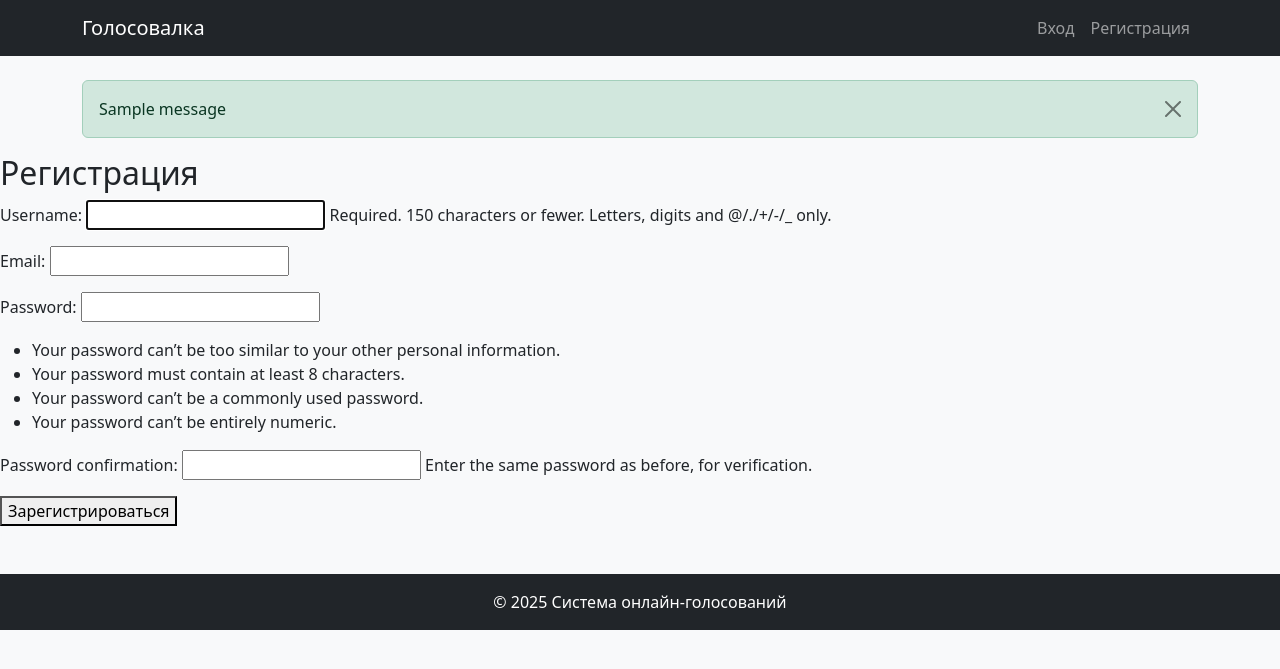
After one commit to Ibrakhim-Tur/voting_system, a Django app: page /register/ in a window 1280 px wide. The commit adds this page. Shown: the top 669 px of the page. Run offline with Django 4.2, Linux system fonts and the light colour scheme; tables that the repository leaves empty hold one stand-in row (values such as "Sample post"); one stand-in notice (Sample message) is shown.

Commit message:
Week 2: Реализована система регистрации и голосования. Добавлено: - Формы RegisterForm и VoteForm - Шаблоны: login/register/results - Защита от повторного голосования - Вывод результатов

```diff
--- a/polls/admin.py
+++ b/polls/admin.py
@@ -9,5 +9,3 @@ class ElectionAdmin(admin.ModelAdmin):
 @admin.register(Candidate)
 class CandidateAdmin(admin.ModelAdmin):
     list_display = ('name', 'election', 'votes')
-
-admin.site.register(Vote)
--- /dev/null
+++ b/polls/forms.py
@@ -0,0 +1,22 @@
+from django import forms
+from django.contrib.auth.forms import UserCreationForm
+from django.contrib.auth.models import User
+
+class RegisterForm(UserCreationForm):
+    email = forms.EmailField()
+
+    class Meta:
+        model = User
+        fields = ['username', 'email', 'password1', 'password2']
+from .models import Election, Candidate
+
+class VoteForm(forms.Form):
+    candidate = forms.ModelChoiceField(
+        queryset=Candidate.objects.none(),
+        widget=forms.RadioSelect
+    )
+
+    def __init__(self, *args, **kwargs):
+        election_id = kwargs.pop('election_id')
+        super().__init__(*args, **kwargs)
+        self.fields['candidate'].queryset = Candidate.objects.filter(election_id=election_id)
--- /dev/null
+++ b/polls/templates/polls/base.html
@@ -0,0 +1,55 @@
+<!DOCTYPE html>
+<html lang="ru">
+<head>
+    <meta charset="UTF-8">
+    <meta name="viewport" content="width=device-width, initial-scale=1">
+    <title>{% block title %}Система голосований{% endblock %}</title>
+    <link href="https://cdn.jsdelivr.net/npm/bootstrap@5.3.0/dist/css/bootstrap.min.css" rel="stylesheet">
+    <style>
+        body {
+            background-color: #f8f9fa;
+        }
+        .card {
+            transition: transform 0.2s;
+        }
+        .card:hover {
+            transform: translateY(-5px);
+        }
+    </style>
+</head>
+<body>
+    <nav class="navbar navbar-expand-lg navbar-dark bg-dark mb-4">
+        <div class="container">
+            <a class="navbar-brand" href="/">Голосовалка</a>
+            <div class="navbar-nav ms-auto">
+                {% if user.is_authenticated %}
+                    <span class="navbar-text me-3">Привет, {{ user.username }}!</span>
+                    <a class="nav-link" href="/logout">Выйти</a>
+                {% else %}
+                    <a class="nav-link" href="/login">Вход</a>
+                    <a class="nav-link" href="/register">Регистрация</a>
+                {% endif %}
+            </div>
+        </div>
+    </nav>
+
+    <div class="container">
+        {% for message in messages %}
+        <div class="alert alert-{{ message.tags }} alert-dismissible fade show">
+            {{ message }}
+            <button type="button" class="btn-close" data-bs-dismiss="alert"></button>
+        </div>
+        {% endfor %}
+    </div>
+
+    {% block content %}{% endblock %}
+
+    <footer class="bg-dark text-white mt-5 py-3">
+        <div class="container text-center">
+            &copy; {% now "Y" %} Система онлайн-голосований
+        </div>
+    </footer>
+
+    <script src="https://cdn.jsdelivr.net/npm/bootstrap@5.3.0/dist/js/bootstrap.bundle.min.js"></script>
+</body>
+</html>
--- /dev/null
+++ b/polls/templates/polls/register.html
@@ -0,0 +1,10 @@
+{% extends 'polls/base.html' %}
+
+{% block content %}
+<h2>Регистрация</h2>
+<form method="post">
+    {% csrf_token %}
+    {{ form.as_p }}
+    <button type="submit">Зарегистрироваться</button>
+</form>
+{% endblock %}
--- a/polls/views.py
+++ b/polls/views.py
@@ -1,6 +1,65 @@
+def vote(request, election_id):
+    election = get_object_or_404(Election, id=election_id)
+    if Vote.objects.filter(user=request.user, election=election).exists():
+        return HttpResponse("Вы уже голосовали в этом опросе!", status=400)
 from django.shortcuts import render
 from .models import Election
 
 def home(request):
     elections = Election.objects.filter(is_active=True)
     return render(request, 'polls/home.html', {'elections': elections})
+from .forms import RegisterForm
+
+def register(request):
+    if request.method == 'POST':
+        form = RegisterForm(request.POST)
+        if form.is_valid():
+            form.save()
+            return redirect('login')
+    else:
+        form = RegisterForm()
+    return render(request, 'polls/register.html', {'form': form})
+from .forms import VoteForm
+
+def vote(request, election_id):
+    election = get_object_or_404(Election, id=election_id)
+    if request.method == 'POST':
+        form = VoteForm(request.POST, election_id=election_id)
+        if form.is_valid():
+            candidate = form.cleaned_data['candidate']
+            Vote.objects.create(
+                user=request.user,
+                election=election,
+                candidate=candidate
+            )
+            return redirect('results', election_id=election.id)
+    else:
+        form = VoteForm(election_id=election_id)
+    return render(request, 'polls/vote.html', {'form': form, 'election': election})
+from django.db.models import Count
+
+def results(request, election_id):
+    election = get_object_or_404(Election, id=election_id)
+    candidates = Candidate.objects.filter(election=election).annotate(
+        total_votes=Count('vote')
+    )
+    return render(request, 'polls/results.html', {
+        'election': election,
+        'candidates': candidates
+    })
+from django.shortcuts import render
+from .models import Election
+from django.shortcuts import render
+from .models import Election
+from django.contrib import messages
+
+
+def home(request):
+    elections = Election.objects.filter(is_active=True).prefetch_related('candidate_set')
+
+    if not elections.exists():
+        messages.info(request, "Сейчас нет активных голосований. Возвращайтесь позже!")
+
+    return render(request, 'polls/home.html', {
+        'elections': elections
+    })
--- a/voting_system/settings.py
+++ b/voting_system/settings.py
@@ -122,3 +122,4 @@ STATIC_URL = 'static/'
 # https://docs.djangoproject.com/en/4.2/ref/settings/#default-auto-field
 
 DEFAULT_AUTO_FIELD = 'django.db.models.BigAutoField'
+STATIC_URL = 'static/'
--- a/voting_system/urls.py
+++ b/voting_system/urls.py
@@ -19,9 +19,12 @@ from django.urls import path
 
 from django.contrib import admin
 from django.urls import path
-from polls.views import home
-
+from django.contrib.auth import views as auth_views
+from polls import views
 urlpatterns = [
     path('admin/', admin.site.urls),
-    path('', home, name='home'),
+    path('register/', views.register, name='register'),
+    path('', views.home, name='home'),
+    path('login/', auth_views.LoginView.as_view(template_name='polls/login.html'), name='login'),
+    path('logout/', auth_views.LogoutView.as_view(), name='logout'),
 ]
```
Also changed, not shown: polls/models.py (+13 -1 lines), polls/templates/polls/home.html (+34 -12 lines), polls/templates/polls/login.html (added, +10 -0 lines), polls/templates/polls/results.html (added, +10 -0 lines).
